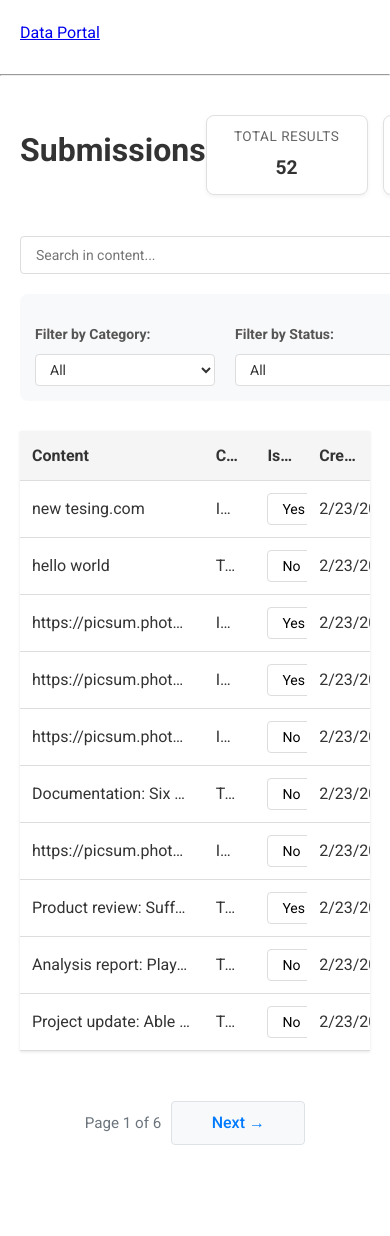
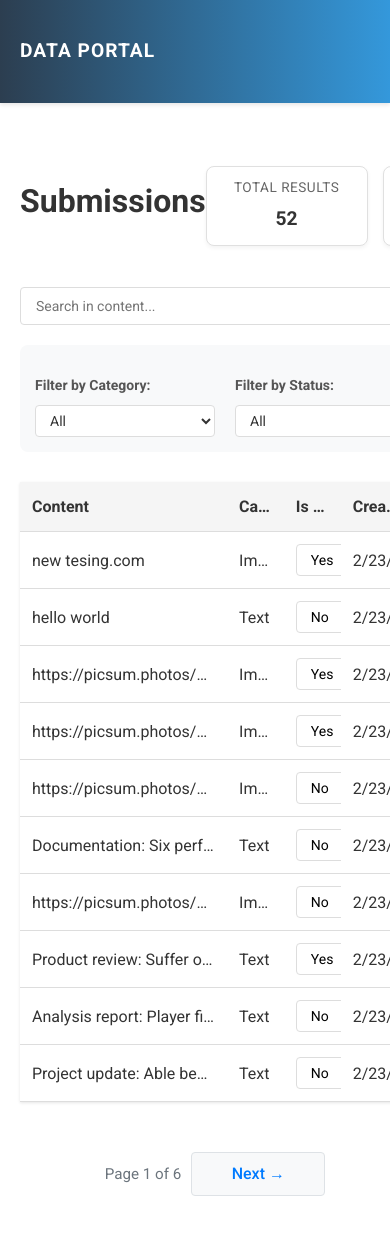
Before and after one commit to TharHtet236401/intern_task1, a Django app: page / in a window 390 px wide; the page is wider, and only the part inside the window is pictured. Before the commit the page ends 1145 px from the top of that part, so only its background shows below. Run offline with Django 5.2, Linux system fonts and the light colour scheme; data comes from the database, SQL or seed files in the repository; some libraries are stand-ins or nearby versions.

Commit message:
Redesign navbar with modern styling and responsive layout

```diff
--- a/templates/nav-bar.html
+++ b/templates/nav-bar.html
@@ -1,6 +1,49 @@
-<nav class="navbar navbar-expand-lg navbar-light bg-light">
+<nav class="navbar">
     <div class="container">
-        <a class="navbar-brand" href="/">Data Portal</a>
+        <a class="navbar-brand" href="{% url 'home' %}">
+            <span class="brand-text">Data Portal</span>
+        </a>
     </div>
-    <hr>
 </nav>
+
+<style>
+    .navbar {
+        background: linear-gradient(to right, #2c3e50, #3498db);
+        padding: 1rem 0;
+        box-shadow: 0 2px 4px rgba(0,0,0,0.1);
+        margin-bottom: 2rem;
+    }
+
+    .container {
+        width: 100%;
+        max-width: 1200px;
+        margin: 0 auto;
+        padding: 0 20px;
+    }
+
+    .navbar-brand {
+        text-decoration: none;
+        display: flex;
+        align-items: center;
+    }
+
+    .brand-text {
+        color: white;
+        font-size: 1.5rem;
+        font-weight: 600;
+        letter-spacing: 1px;
+        text-transform: uppercase;
+        transition: color 0.3s ease;
+    }
+
+    .brand-text:hover {
+        color: #ecf0f1;
+        text-shadow: 0 0 10px rgba(255,255,255,0.5);
+    }
+
+    @media (max-width: 768px) {
+        .brand-text {
+            font-size: 1.2rem;
+        }
+    }
+</style>
```
